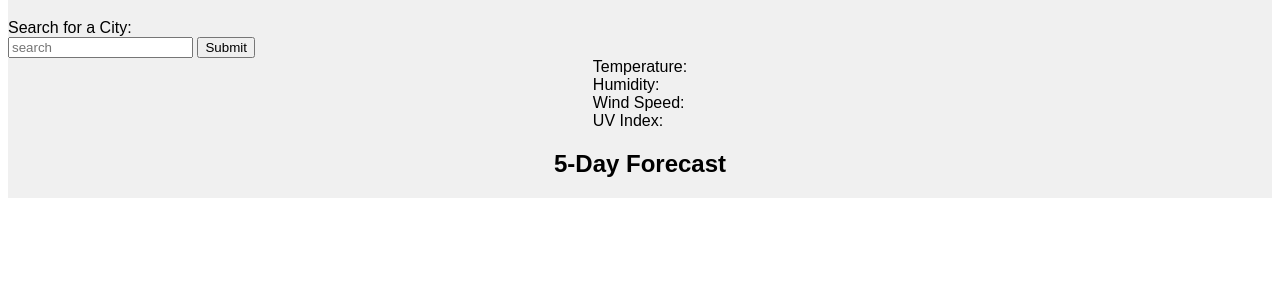
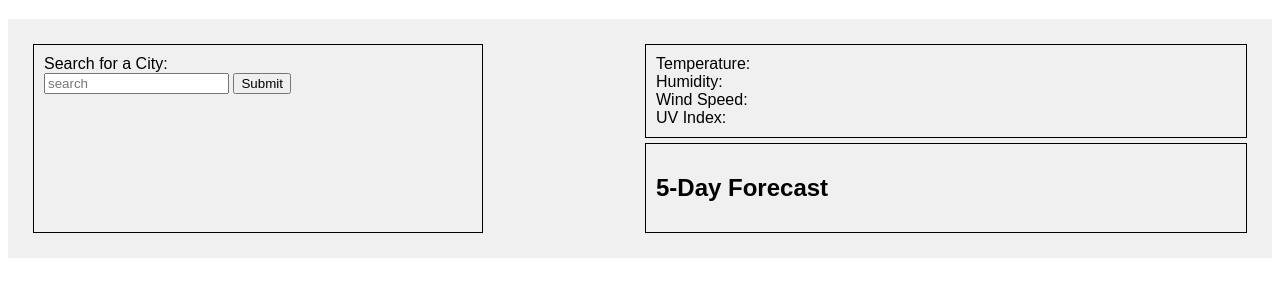
Before and after one commit to mschellberg/weather-dashboard, a plain HTML site: page index.html in a window 1280 px wide. Shown: the part 101-398 px from the top of the page. Drawn offline with Linux system fonts and the light colour scheme.

Commit message:
skeleton layout of the page

```diff
--- a/index.html
+++ b/index.html
@@ -7,8 +7,10 @@
     <link rel="stylesheet" href="style.css"/>
 </head>
 <body>
+
+    <h1 class="header">Weather Dashboard</h1>
+
     <div class="container">
-    <h1 class="header">Weather Dashboard</h1>
 
     <div class="search-for-city">Search for a City:
         <div class="row">
@@ -19,6 +21,7 @@
         </div>
     </div>
 
+    <div class="container-2">
     <div class="column-1">
         <div class="city-temperature-container">
         <div class="temperature">Temperature:</div>
@@ -28,10 +31,12 @@
     </div>
 </div>
 
+
     <div class="column-2">
         <h2 class="5-day-forecast">5-Day Forecast</h2>
     </div>
 </div>
+</div>
     <script src="script.js"></script>
 </body>
 </html>
--- a/style.css
+++ b/style.css
@@ -8,18 +8,34 @@
     background-color: #323536;
 }
 
-.container {
-    background-color: #f0f0f0;
+.search-for-city {
+    border: 1px solid black;
+    padding: 10px;
+    margin: 5px;
+    width: 70%;
 }
 
-
-
 .column-1 {
-    display: flex;
-    justify-content: center;
+    border: 1px solid black;
+    padding: 10px;
+    margin: 5px;
 }
 
 .column-2 {
-    display: flex;
-    justify-content: center;
+    border: 1px solid black;
+    padding: 10px;
+    margin: 5px;
 }
+
+.container {
+    padding: 20px;
+    background-color: #f0f0f0;
+    display: grid;
+    grid-template-columns: repeat(2, 1fr);
+    grid-template-rows: 1fr ;
+    grid-column-gap: 0px;
+    grid-row-gap: 0px;
+    }
+
+    .div1 { grid-area: 2 / 1 / 3 / 2; }
+    .div2 { grid-area: 2 / 1 / 3 / 2; };
```
